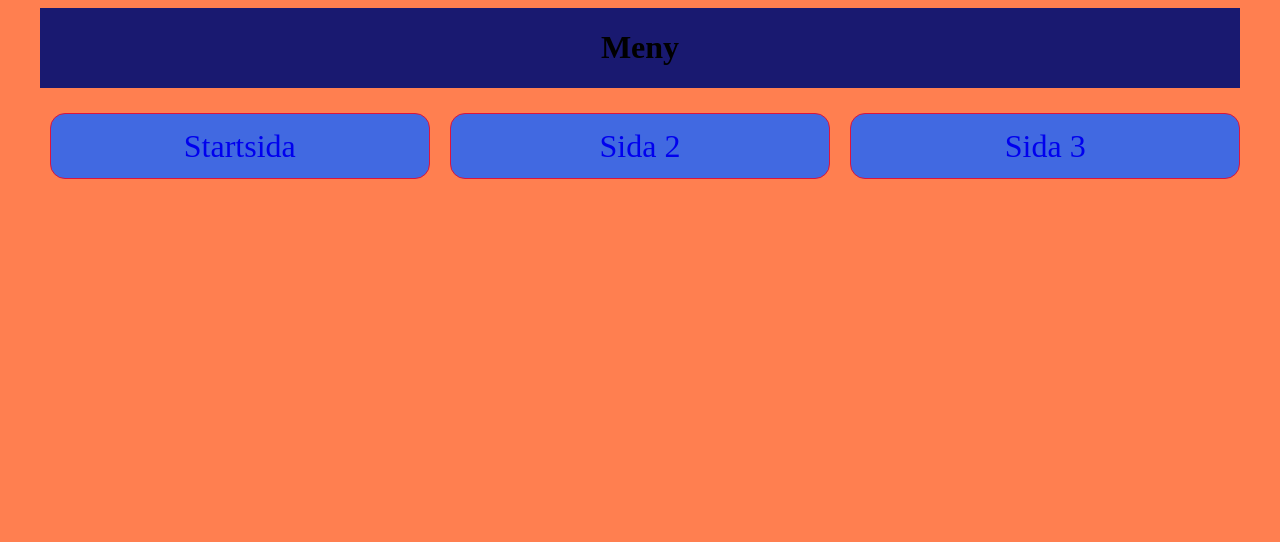
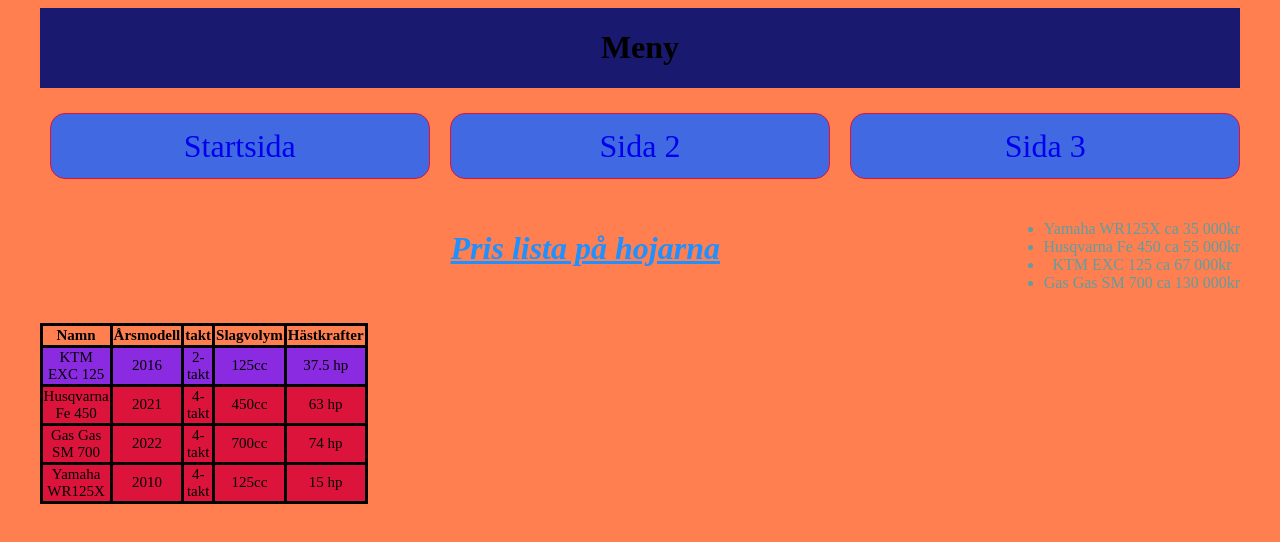
Before and after one commit to Bergqvist1/Egen-Webbplats-sak, a plain HTML site: page Webbplats/sida3.html in a window 1280 px wide. Drawn offline with Linux system fonts and the light colour scheme.

Commit message:
Fortsätter, måste fixa sida 3 och kolla kod
fixa listan och validera kod

```diff
--- a/Webbplats/sida3.html
+++ b/Webbplats/sida3.html
@@ -23,15 +23,56 @@
         <li> <a href="sida3.html"> Sida 3 </a> </li>
     </ul>
  </nav>
+ <h2 class="header2"> Pris lista på hojarna </h2>
+  <ul class="lista">
+    <li> Yamaha WR125X ca 35 000kr </li>
+    <li> Husqvarna Fe 450 ca 55 000kr </li>
+    <li> KTM EXC 125 ca 67 000kr </li>
+    <li> Gas Gas SM 700 ca 130 000kr </li>
+  </ul>
+
+ <table>
+   <tr>
+    <th> Namn </th>
+    <th> Årsmodell </th>
+    <th> takt </th>
+    <th> Slagvolym </th>
+    <th> Hästkrafter </th>
+   </tr>
+   <tr>
+    <td> KTM EXC 125 </td>
+    <td> 2016 </td>
+    <td> 2-takt </td>
+    <td> 125cc </td>
+    <td> 37.5 hp </td>
+   </tr>
+   <tr>
+    <td> Husqvarna Fe 450 </td>
+    <td> 2021 </td>
+    <td> 4-takt </td>
+    <td> 450cc </td>
+    <td> 63 hp </td>
+   </tr>
+   <tr>
+    <td> Gas Gas SM 700 </td>
+    <td> 2022 </td>
+    <td> 4-takt </td>
+    <td> 700cc </td>
+    <td> 74 hp </td>
+   </tr>
+   <tr>
+    <td> Yamaha WR125X </td>
+    <td> 2010 </td>
+    <td> 4-takt </td>
+    <td> 125cc </td>
+    <td> 15 hp </td>
+   </tr>
 
 
 
 
 
-
-
-
-
+  </table>
  </div>
 </body>
 </html>
--- a/Webbplats/style.css
+++ b/Webbplats/style.css
@@ -19,10 +19,6 @@ body{
  "nav nav"
  "main aside"
  "footer footer";
-}
-
-#sida2 > .wrapper{
-
 }
 
 header{
@@ -48,7 +44,7 @@ nav li{
     font-size: 2em;
     border: 1px solid crimson;
     border-radius: 15px;
-    margin-right 15px;
+    margin-right: 15px;
     line-height: 2;
     margin: 10px;
     background-color:royalblue;
@@ -87,7 +83,7 @@ a{
 
 }
 
-.sida2link{
+.page2link{
     color:limegreen
 }
 
@@ -107,3 +103,36 @@ h2{
     width: 500px;
     height: 400px;
 }
+
+table,tr,td,th{
+    border-color: black;
+    border-width: 3px;
+    border-style: solid;
+    border-collapse: collapse;
+    font-size: 15px;
+}
+
+tr:nth-child(2)
+{
+    background-color: blueviolet;
+}
+
+tr:nth-child(3), tr:nth-child(4), tr:nth-child(5)
+{
+    background-color: crimson;
+}
+
+table{
+    margin-right: 70%;
+    padding-left: 10%;
+}
+
+.header2{
+    margin-right: 25%;
+    color:dodgerblue;
+}
+
+.lista{
+    color:cadetblue;
+}
+/* måste fixa ul li så att mina punkter kommer under rubriken */
```
Also changed, not shown: Webbplats/index.html (+1 -1 lines).
